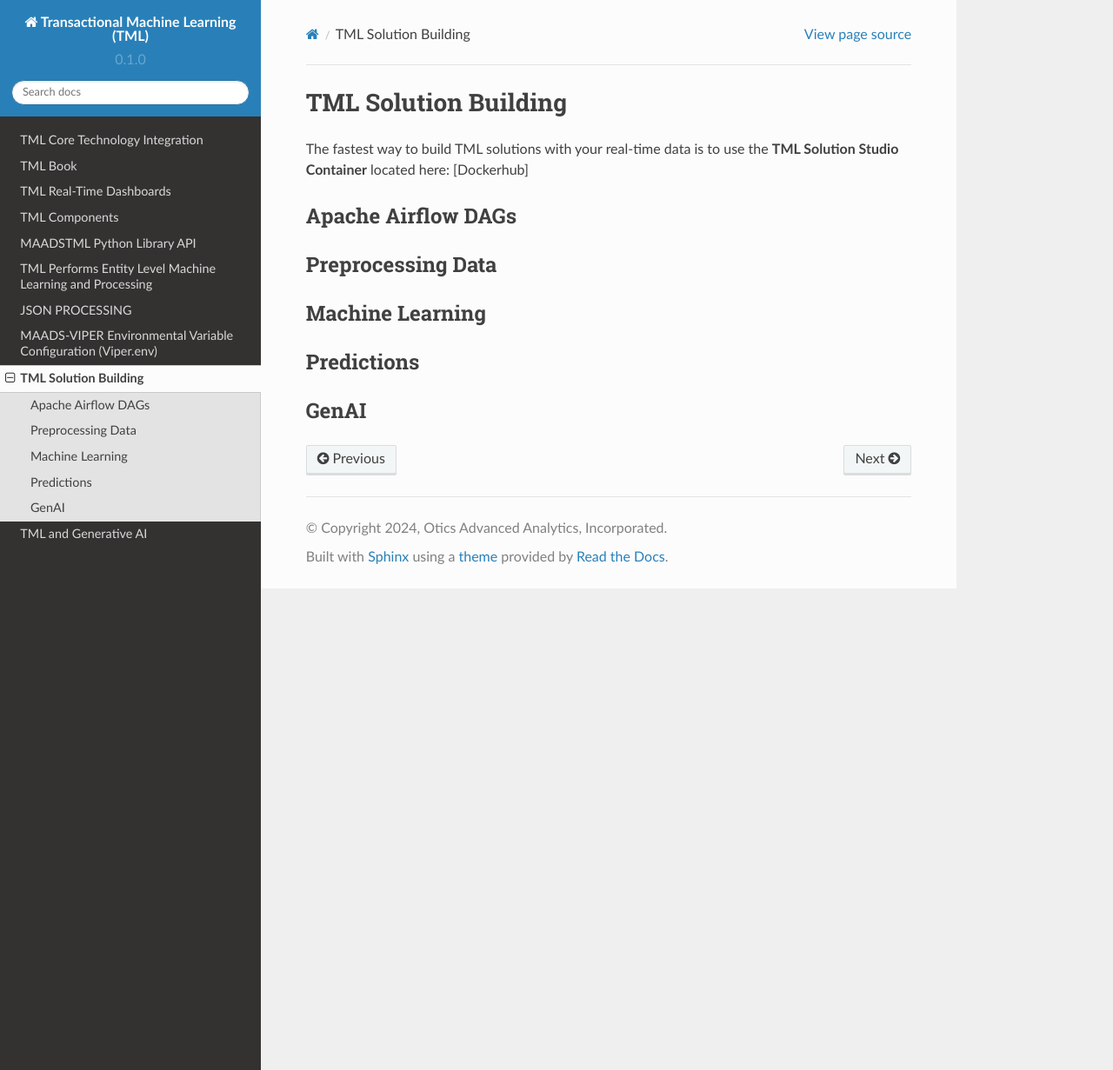
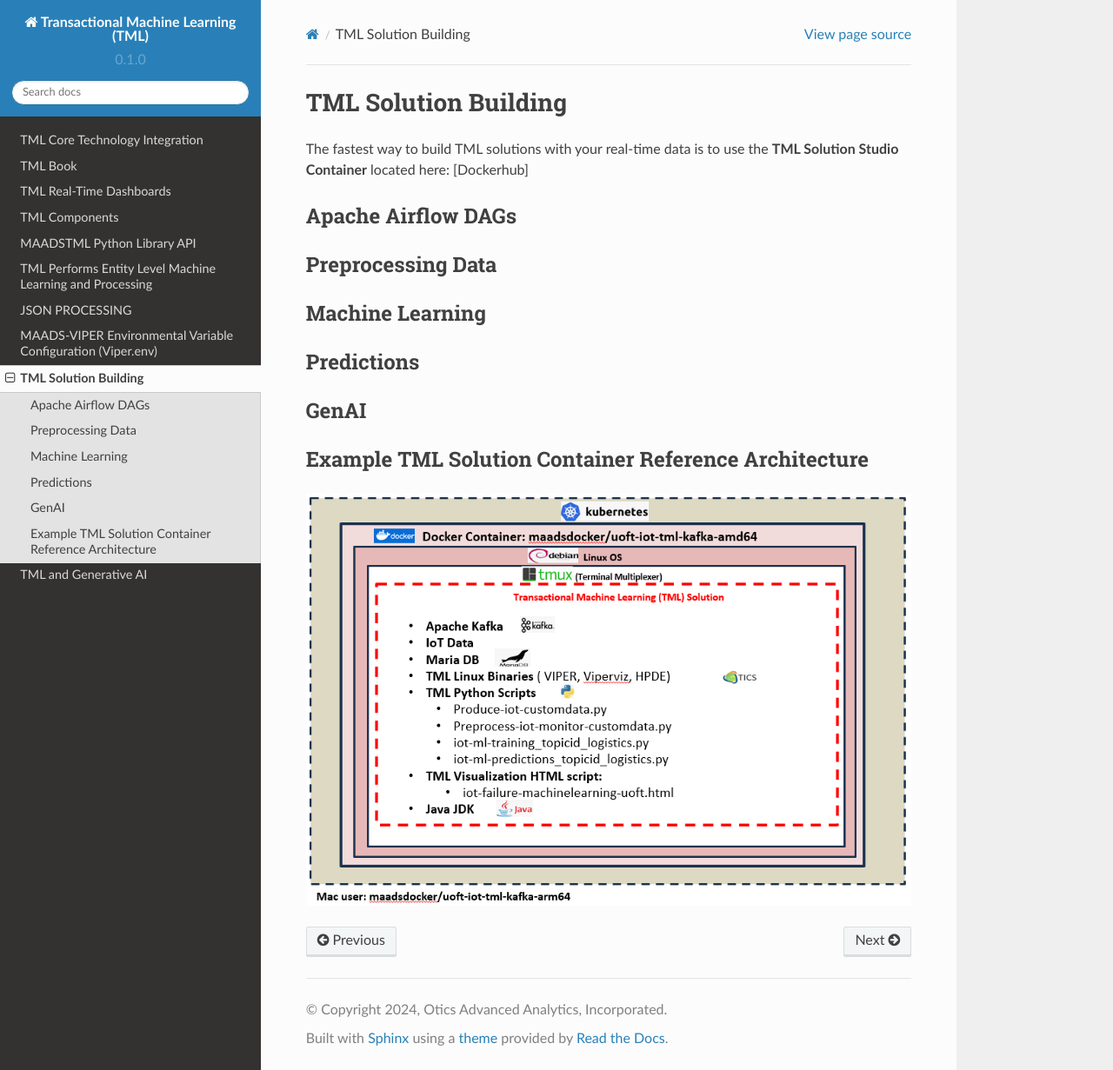
Before and after one commit to smaurice101/readthedocs, a Sphinx documentation site: the page built from docs/source/tmlbuilds.rst, in a window 1280 px wide and 1231 px high. Shown: the whole window at 87% size. Built offline with Sphinx 7.4.7 and the Read the Docs theme 2.0.0, drawn with Linux system fonts in a browser that asks for light colours.

Commit message:
Update tmlbuilds.rst

```diff
--- a/docs/source/tmlbuilds.rst
+++ b/docs/source/tmlbuilds.rst
@@ -17,3 +17,8 @@
 
 GenAI
 ---------
+
+Example TML Solution Container Reference Architecture
+-----------------------------------------------
+
+.. figure:: solutioncontainer.png
```
